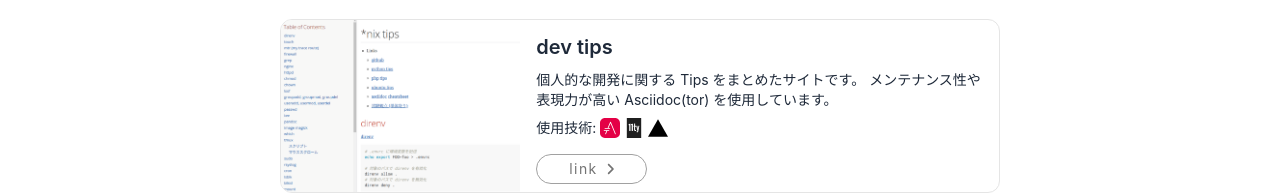
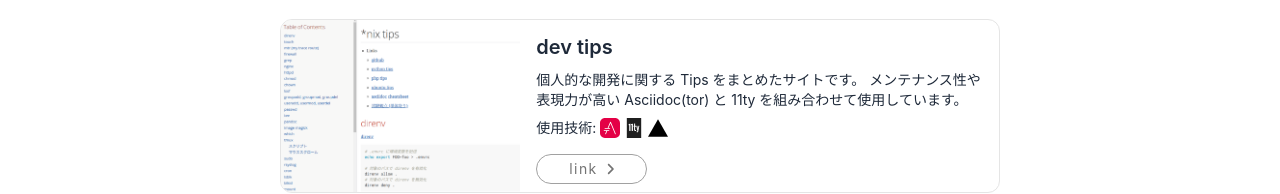
Before and after one commit to yoshik159753/portfolio, a Next.js app: page / in a window 1280 px wide. Shown: the part 5541-5735 px from the top of the page. Built offline with nearby package versions, Linux system fonts and the light colour scheme.

Commit message:
upd 作品の文言見直し

```diff
--- a/components/products.js
+++ b/components/products.js
@@ -76,7 +76,7 @@ const Products = () => {
       img: nixTipsImg,
       title: "dev tips",
       text: `個人的な開発に関する Tips をまとめたサイトです。
-            メンテナンス性や表現力が高い Asciidoc(tor) を使用しています。`,
+            メンテナンス性や表現力が高い Asciidoc(tor) と 11ty を組み合わせて使用しています。`,
       tech:
         <>
           <Img src="/images/icons/asciidoctor.svg" alt="asciidoctor" /><Img src="/images/icons/eleventy.svg" alt="eleventy" /><Img src="/images/icons/vercel.svg" alt="vercel" />
```
